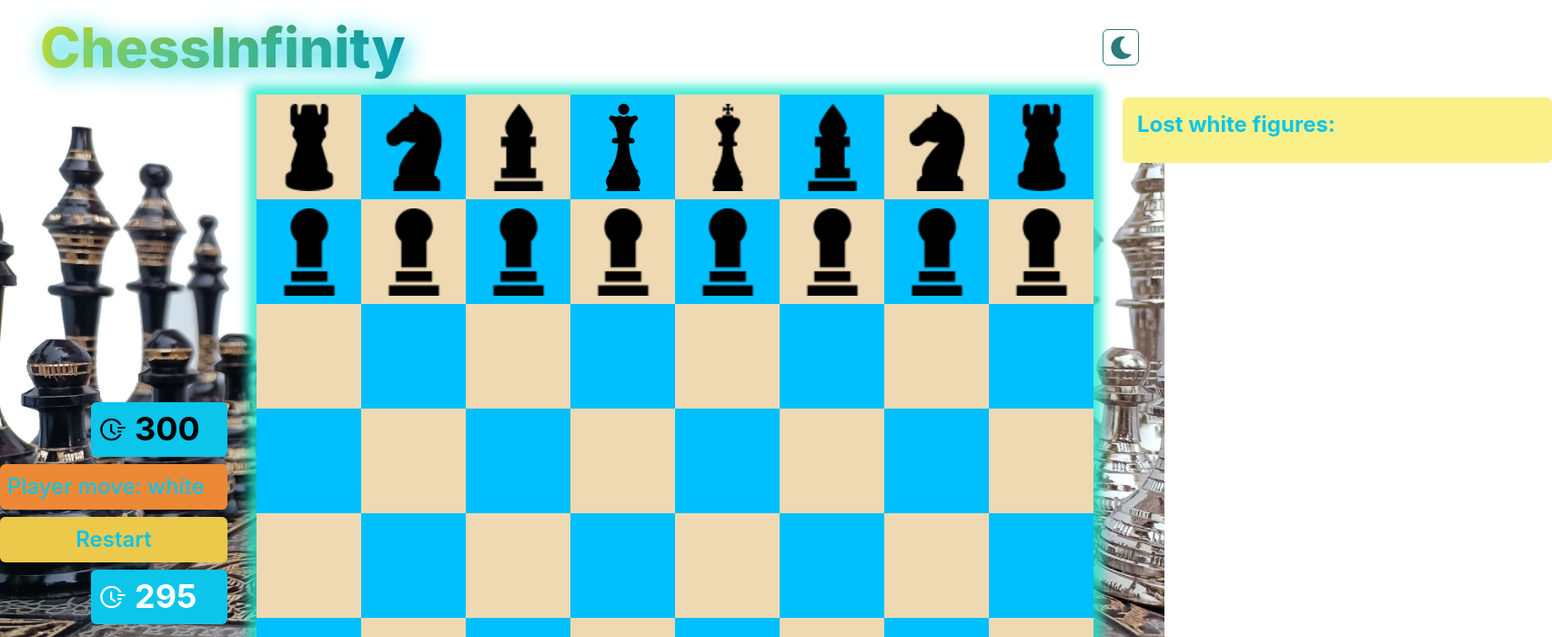
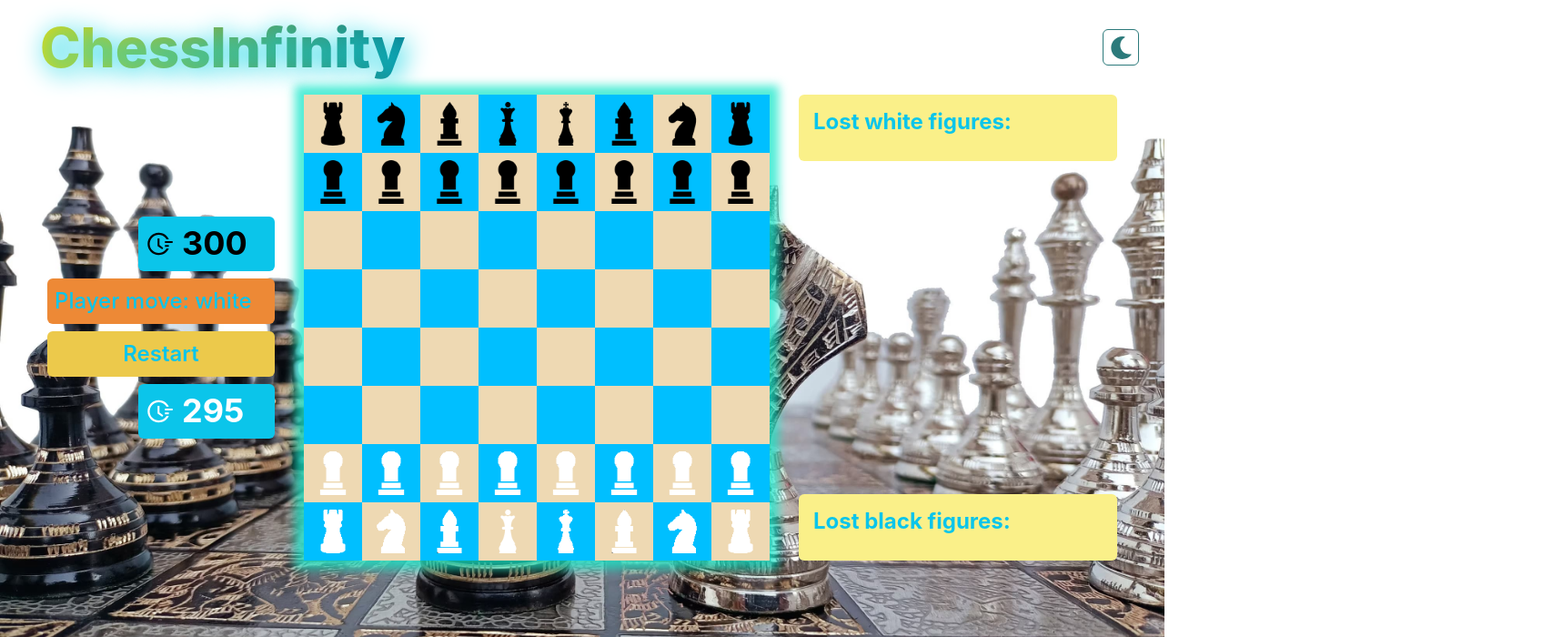
Before and after one commit to namhels/chess-react-typescript, a React (Create React App) app: page / in a window 1280 px wide. Shown: the top 700 px of the page at 91% size, 1706 px wide, since content can reach past the window. Built offline with nearby package versions, Linux system fonts and the light colour scheme.

Commit message:
fix size board

```diff
--- a/src/App.css
+++ b/src/App.css
@@ -15,16 +15,16 @@
 }
 
 .cell {
-  width: 115px;
-  height: 115px;
+  width: 64px;
+  height: 64px;
   display: flex;
   justify-content: center;
   align-items: center;
 }
 
 .cell img {
-  width: 96px;
-  height: 96px;
+  width: 48px;
+  height: 48px;
   position: relative;
 }
 
@@ -40,8 +40,8 @@
 }
 
 .available {
-  height: 24px;
-  width: 24px;
+  height: 18px;
+  width: 18px;
   border-radius: 50%;
   background-color: rgb(30, 211, 30);
   box-shadow: 0px 0px 16px 8px rgba(30, 211, 30, 0.75);
--- a/src/App.tsx
+++ b/src/App.tsx
@@ -70,7 +70,7 @@ function App() {
           swapPlayer={swapPlayer}
         />
         <Flex
-          h='915px'
+          h='512px'
           flexDirection='column'
           justifyContent='space-between'
         >
--- a/src/components/BoardComponent.tsx
+++ b/src/components/BoardComponent.tsx
@@ -48,8 +48,8 @@ export const BoardComponent: FC<BoardProps> = ({ board, setBoard, currentPlayer,
   return (
     <>
       <Flex
-        w='calc(115px * 8)'
-        h='calc(115px * 8)'
+        w='calc(64px * 8)'
+        h='calc(64px * 8)'
         flexWrap='wrap'
         boxShadow='0px 0px 10px 10px rgba(23,231,201,0.75)'
       >
--- a/src/components/LostFigures.tsx
+++ b/src/components/LostFigures.tsx
@@ -10,7 +10,7 @@ interface LostFiguresProps {
 const LostFigures: FC<LostFiguresProps> = ({title, figures}) => {
   return (
     <Box
-      w='472px'
+      w='350px'
       p={4}
       bg='yellow.200'
       borderRadius='md'
@@ -19,7 +19,7 @@ const LostFigures: FC<LostFiguresProps> = ({title, figures}) => {
       <Flex flexWrap='wrap' gap={2}>
       {figures.map(figure =>
         <div key={figure.id}>
-          {figure.logo && <img src={figure.logo} alt='chess figure' width={48} height={48} />}
+          {figure.logo && <img src={figure.logo} alt='chess figure' width={32} height={32} />}
         </div>
       )}
       </Flex>
```
Also changed, not shown: src/modals/ConvertMs.ts (added, +40 -0 lines).
